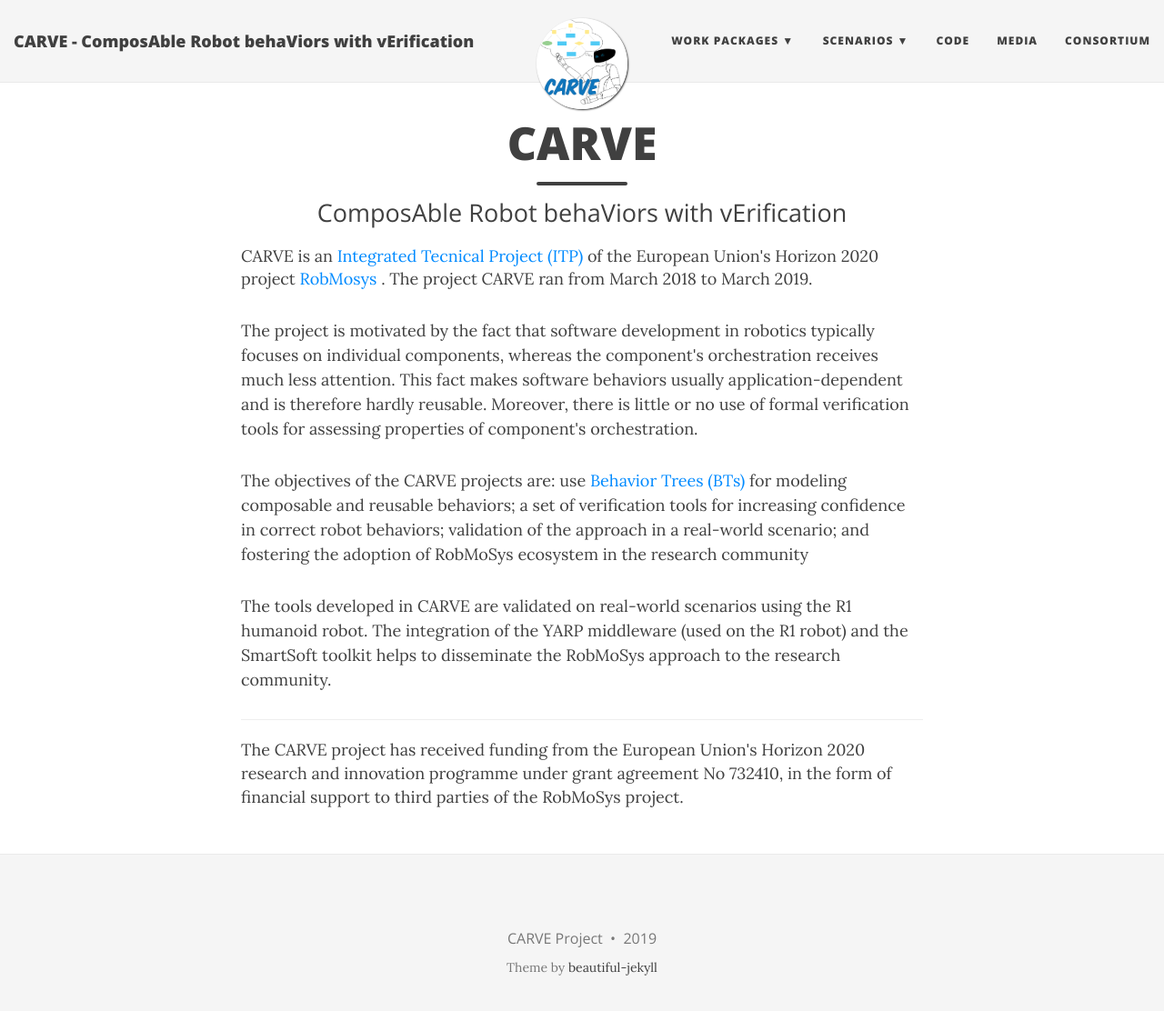
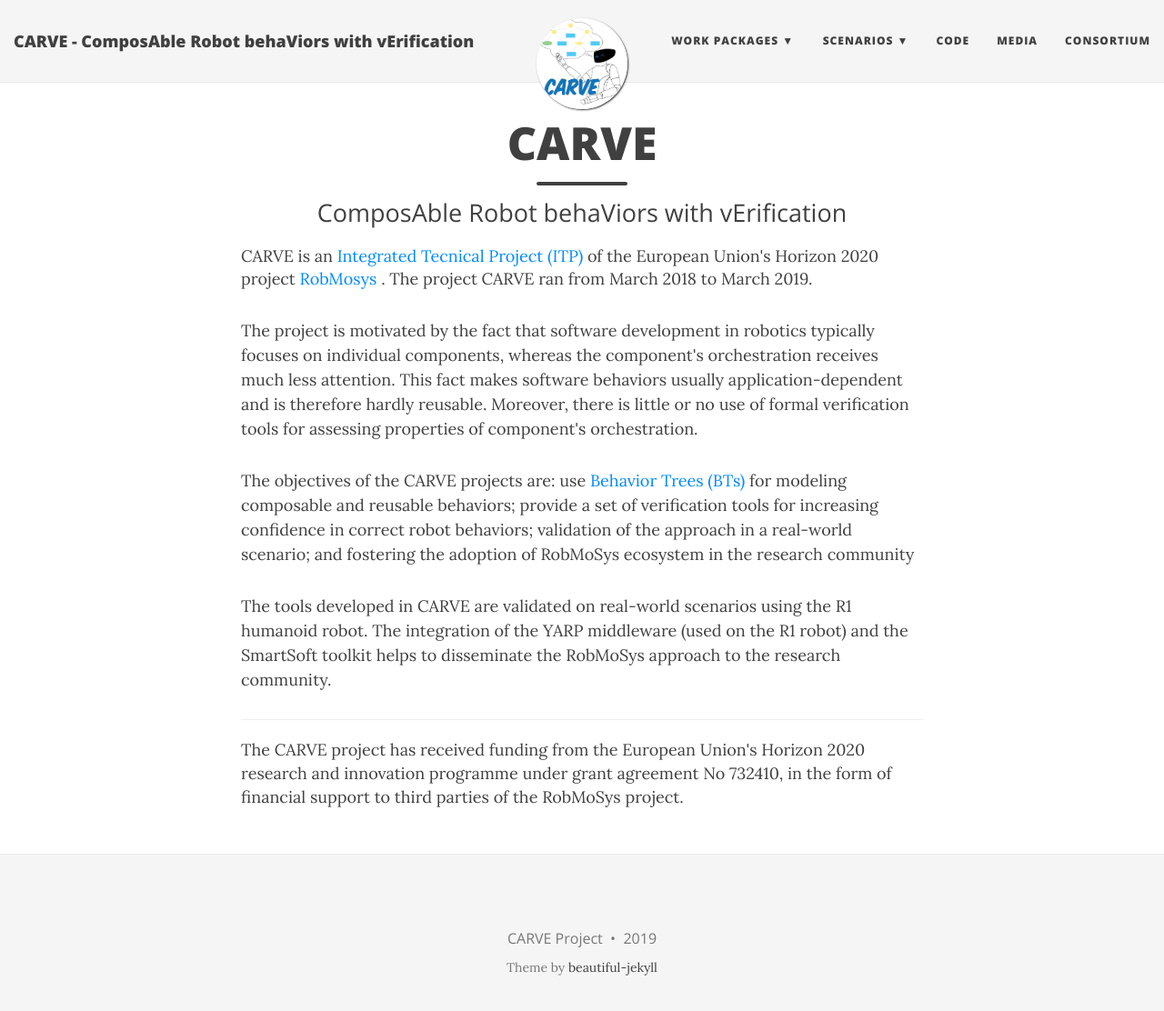
Before and after one commit to mikiec84/CARVE-ROBMOSYS.github.io, a Jekyll site: the page built from index.html, in a window 1280 px wide and 1125 px high. Shown: the top 1112 px of the window at 91% size. Built offline with Jekyll 4.4.1, drawn with Linux system fonts in a browser that asks for light colours; nearby versions of some CDN libraries; the list of posts is cut into pages by our own code.

```diff
--- a/index.html
+++ b/index.html
@@ -11,7 +11,7 @@
 The project is motivated by the fact that software development in robotics typically focuses on individual components, whereas the component's orchestration receives much less attention. This fact makes software behaviors usually application-dependent and is therefore hardly reusable. Moreover, there is little or no use of formal verification tools for assessing properties of component's orchestration.
 
 <p>
-The objectives of the CARVE projects are: use <a href="https://en.wikipedia.org/wiki/Behavior_tree_(artificial_intelligence,_robotics_and_control)">Behavior Trees (BTs) </a> for modeling composable and reusable behaviors; a set of verification tools for increasing confidence in correct robot behaviors; validation of the approach in a real-world scenario; and fostering the adoption of RobMoSys ecosystem in the research community
+The objectives of the CARVE projects are: use <a href="https://en.wikipedia.org/wiki/Behavior_tree_(artificial_intelligence,_robotics_and_control)">Behavior Trees (BTs) </a> for modeling composable and reusable behaviors; provide a set of verification tools for increasing confidence in correct robot behaviors; validation of the approach in a real-world scenario; and fostering the adoption of RobMoSys ecosystem in the research community
 
 
 
```
Also changed, not shown: media.md (+1 -1 lines).
